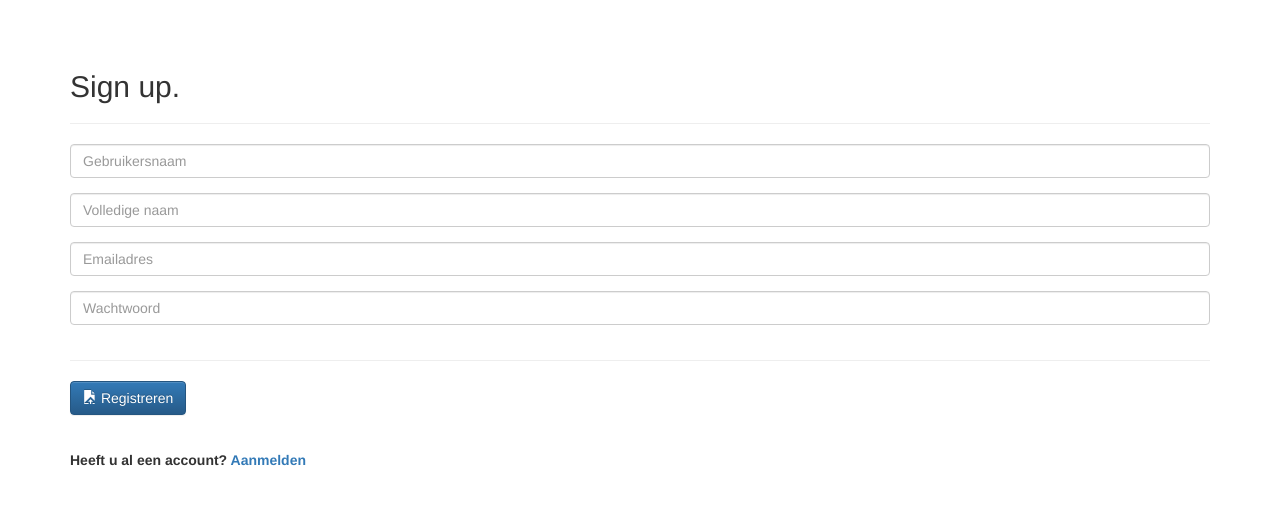
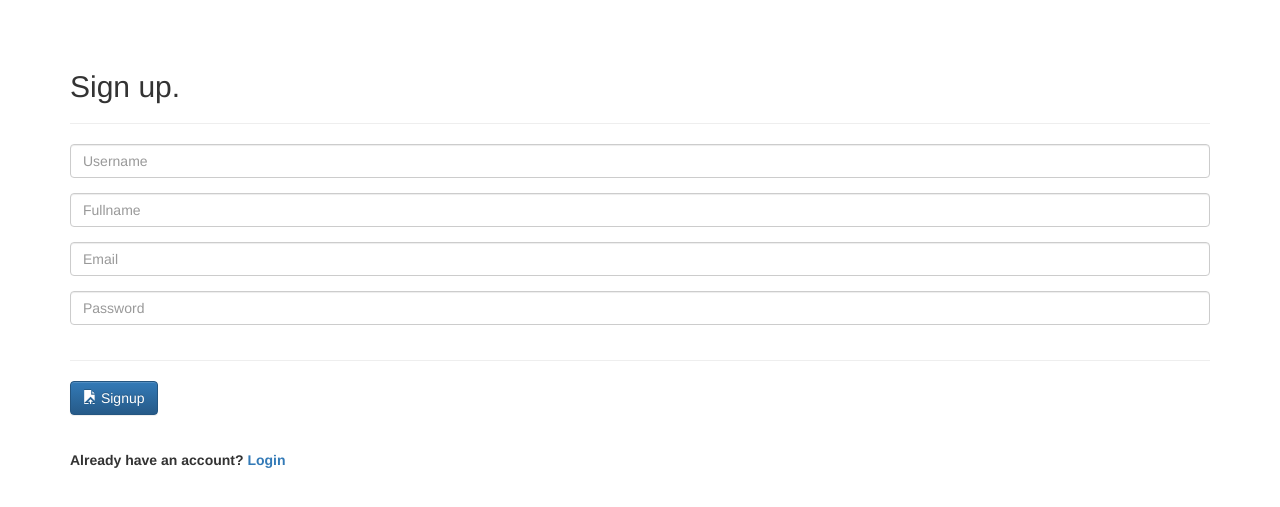
Before and after one commit to willekensrobin/php-instagram, a PHP site: page /signup.php in a window 1280 px wide. Shown: the top 507 px of the page. Run offline with PHP 8.4, Linux system fonts and the light colour scheme.

Commit message:
Alles melding naar engels gezet

```diff
--- a/signup.php
+++ b/signup.php
@@ -18,22 +18,22 @@ if(!empty($_POST))
 	$password = strip_tags($_POST['password']);
 
 	if($username=="")	{
-		$error[] = "Geef een gebruikersnaam in";
+		$error[] = "Fill in a username";
 	}
     else if($fullname=="")	{
-		$error[] = "Geef uw volledige naam in";
+		$error[] = "Fill in your fullname";
 	}
 	else if($email=="")	{
-		$error[] = "Geef een emailadres in";
+		$error[] = "Fill in your email";
 	}
 	else if(!filter_var($email, FILTER_VALIDATE_EMAIL))	{
-	    $error[] = 'Geef een geldig emailadres in';
+	    $error[] = 'Email does not exist';
 	}
 	else if($password=="")	{
-		$error[] = "Wachtwoord invullen";
+		$error[] = "Fill in password";
 	}
 	else if(strlen($password) < 6){
-		$error[] = "Wachtwoord moet minstens 6 karakters bevatten";
+		$error[] = "Password needs to have atleast 6 characters";
 	}
 	else
 	{
@@ -44,10 +44,10 @@ if(!empty($_POST))
 			$row=$statement->fetch(PDO::FETCH_ASSOC);
 
 			if($row['username']==$username) {
-				$error[] = "Gebruikersnaam is al in gebruik";
+				$error[] = "Username is taken";
 			}
 			else if($row['email']==$email) {
-				$error[] = "Emailadres is al in gebruik";
+				$error[] = "Email is already in use";
 			}
 			else
 			{
@@ -113,25 +113,25 @@ if(!empty($_POST))
 			}
 			?>
             <div class="form-group">
-            <input type="text" class="form-control" name="username" placeholder="Gebruikersnaam" value="<?php if(isset($error)){echo $username;}?>" />
+            <input type="text" class="form-control" name="username" placeholder="Username" value="<?php if(isset($error)){echo $username;}?>" />
             </div>
             <div class="form-group">
-            <input type="text" class="form-control" name="fullname" placeholder="Volledige naam" value="<?php if(isset($error)){echo $fullname;}?>" />
+            <input type="text" class="form-control" name="fullname" placeholder="Fullname" value="<?php if(isset($error)){echo $fullname;}?>" />
             </div>
             <div class="form-group">
-            <input type="text" class="form-control" name="email" placeholder="Emailadres" value="<?php if(isset($error)){echo $email;}?>" />
+            <input type="text" class="form-control" name="email" placeholder="Email" value="<?php if(isset($error)){echo $email;}?>" />
             </div>
             <div class="form-group">
-            	<input type="password" class="form-control" name="password" placeholder="Wachtwoord" />
+            	<input type="password" class="form-control" name="password" placeholder="Password" />
             </div>
             <div class="clearfix"></div><hr />
             <div class="form-group">
             	<button type="submit" class="btn btn-primary" name="btn-signup">
-                	<i class="glyphicon glyphicon-open-file"></i>&nbsp;Registreren
+                	<i class="glyphicon glyphicon-open-file"></i>&nbsp;Signup
                 </button>
             </div>
             <br />
-            <label>Heeft u al een account? <a href="index.php">Aanmelden</a></label>
+            <label>Already have an account? <a href="index.php">Login</a></label>
         </form>
        </div>
 </div>
```
Also changed, not shown: edit-profile.php (added, +93 -0 lines), home.php (+6 -6 lines), index.php (+6 -6 lines), profile.php (+6 -6 lines).
